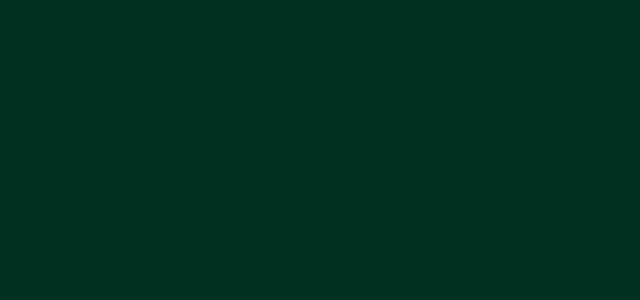
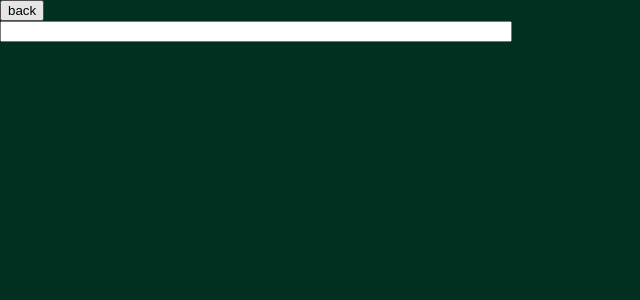
Before and after one commit to Mawaddahr/PortfolioWebsite, a React (Vite) app in the folder UIAdmin/: page /add_project/1 in a window 1280 px wide. Before the commit this address had no page. Shown: the top 300 px of the page, without its empty margins (0-640 px from the left). Built offline with nearby package versions, Linux system fonts and the light colour scheme.

Commit message:
Made the base of edit_project functionality, like pop-up pages and form and stuff

```diff
--- /dev/null
+++ b/UIAdmin/src/AddProject.jsx
@@ -0,0 +1,28 @@
+import { useNavigate } from 'react-router-dom';
+import { gql } from "@apollo/client";
+import { useQuery, useMutation, useLazyQuery } from "@apollo/client/react";
+import { useRef, useState, useEffect } from 'react';
+
+
+const AddProject = () => {
+    const navigate = useNavigate();
+    const projectFormData = useRef();
+
+    return (<>
+        <div className="add-project">
+            <div className="add-project-body">
+                <div className="add-project-header">
+                    <button onClick={() => navigate(-1) }>back</button>
+                </div>
+                <div className="add-project-main">
+                    <form ref={projectFormData}>
+                    <input />
+                    </form>
+
+                </div>
+            </div>
+        </div>
+    </>)
+}
+
+export default AddProject;
--- a/UIAdmin/src/Projects.jsx
+++ b/UIAdmin/src/Projects.jsx
@@ -1,5 +1,6 @@
 import { Link } from "react-router-dom";
 import { useState, useEffect } from "react";
+import { useNavigate } from "react-router-dom";
 import "./Projects.css";
 import leftArrow from "../img/l-arrow.png";
 import rightArrow from "../img/r-arrow.png";
@@ -12,6 +13,7 @@ const GET_PROJECTS = gql`
   {
     nodes
     {
+      id,
       name,
       description,
       link,
@@ -29,6 +31,7 @@ function DisplayProjects() {
 }
 
 function Projects() {
+    const navigate = useNavigate();
     const [addButtonClicked, setAddButtonClicked] = useState(false)
     const [editButtonClicked, setEditButtonClicked] = useState(false)
     const [deleteButtonClicked, setDeleteButtonClicked] = useState(false)
@@ -52,6 +55,21 @@ function Projects() {
             setEditButtonClicked(true);
             setAddButtonClicked(false);
             setDeleteButtonClicked(false);
+        }
+    }
+
+    const handleAddProject = () => {
+        navigate("add_project");
+
+    }
+
+    const handleEditProject = (id) => {
+        navigate(`edit_project/${id}`)
+    }
+
+    const handleDeleteProject = (id) => {
+        if (window.confirm("are you sure you want to delete this project?")) {
+            navigate(`delete_project/${id}`)
         }
     }
 
@@ -96,13 +114,30 @@ function Projects() {
                                 <button id="delete-project-btn" onClick={() => setDeleteButtonClicked(false)}>Cancel</button> }
                     </div>
                 </div>
-                <div className="slideshow-container">
-                    <img className="left-arrow" onClick={previousSlide} src={leftArrow} />
+                    {editButtonClicked ?
+                        <div className="slideshow-container">
+                            <img className="left-arrow" onClick={previousSlide} src={leftArrow} />
+                            <button id="slideshow-img-btn" onClick={() => handleEditProject(projects[index].id)} target="_blank">
+                                <img className="slideshow-img" src={projects[index].imageUrl} alt="project image" />
+                            </button>
+                            <img className="right-arrow" onClick={nextSlide} src={rightArrow} />
+                        </div>
+                        : deleteButtonClicked ?
+                            <div className="slideshow-container">
+                                <img className="left-arrow" onClick={previousSlide} src={leftArrow} />
+                                <button id="slideshow-img-btn" onClick={() => handleDeleteProject(projects[index].id)} target="_blank">
+                                    <img className="slideshow-img" src={projects[index].imageUrl} alt="project image" />
+                                </button>
+                                <img className="right-arrow" onClick={nextSlide} src={rightArrow} />
+                            </div>
+                        : addButtonClicked ? handleAddProject()
+                        : <div className="slideshow-container">
+                        <img className="left-arrow" onClick={previousSlide} src={leftArrow} />
                         <button id="slideshow-img-btn" onClick={() => alert("Are you sure you want to edit this project?")} target="_blank">
-                        <img className="slideshow-img" src={projects[index].imageUrl} alt="project image" />
-                    </button>
-                    <img className="right-arrow" onClick={nextSlide} src={rightArrow} />
-                </div>
+                            <img className="slideshow-img" src={projects[index].imageUrl} alt="project image" />
+                        </button>
+                        <img className="right-arrow" onClick={nextSlide} src={rightArrow} />
+                    </div>}
                 <div id="project-name">{projects[index].name}</div>
                 <div id="instruction-text">Click to edit project!</div>
                 </main>
--- /dev/null
+++ b/UIAdmin/src/UpdateProject.jsx
@@ -0,0 +1,5 @@
+const UpdateProject = () => {
+    return(<></>)
+}
+
+export default UpdateProject;
--- a/UIAdmin/src/main.jsx
+++ b/UIAdmin/src/main.jsx
@@ -10,6 +10,8 @@ import { ApolloClient, HttpLink, InMemoryCache } from "@apollo/client";
 import { ApolloProvider } from "@apollo/client/react";
 import UpdateExperience from './UpdateExperience.jsx';
 import UpdateEducation from './UpdateEducation.jsx';
+import AddProject from './AddProject.jsx'
+import UpdateProject from './UpdateProject.jsx'
 
 const client = new ApolloClient({
     link: new HttpLink({ uri: "http://localhost:5142/graphql/" }),
@@ -26,6 +28,9 @@ createRoot(document.getElementById('root')).render(
             <Route path="/Projects" element={<ApolloProvider client={client}><Projects /></ApolloProvider>} />
             <Route path="/update_experience/:id" element={<ApolloProvider client= {client} ><UpdateExperience/></ApolloProvider> }/>
             <Route path="/update_education/:id" element={<ApolloProvider client={client} ><UpdateEducation /></ApolloProvider>} />
+            <Route path="/add_project/:id" element={<ApolloProvider client={client} ><AddProject /></ApolloProvider>} />
+            <Route path="/update_project/:id" element={<ApolloProvider client={client} ><UpdateProject /></ApolloProvider>} />
+
         </Routes>
     </BrowserRouter >
 )
```
